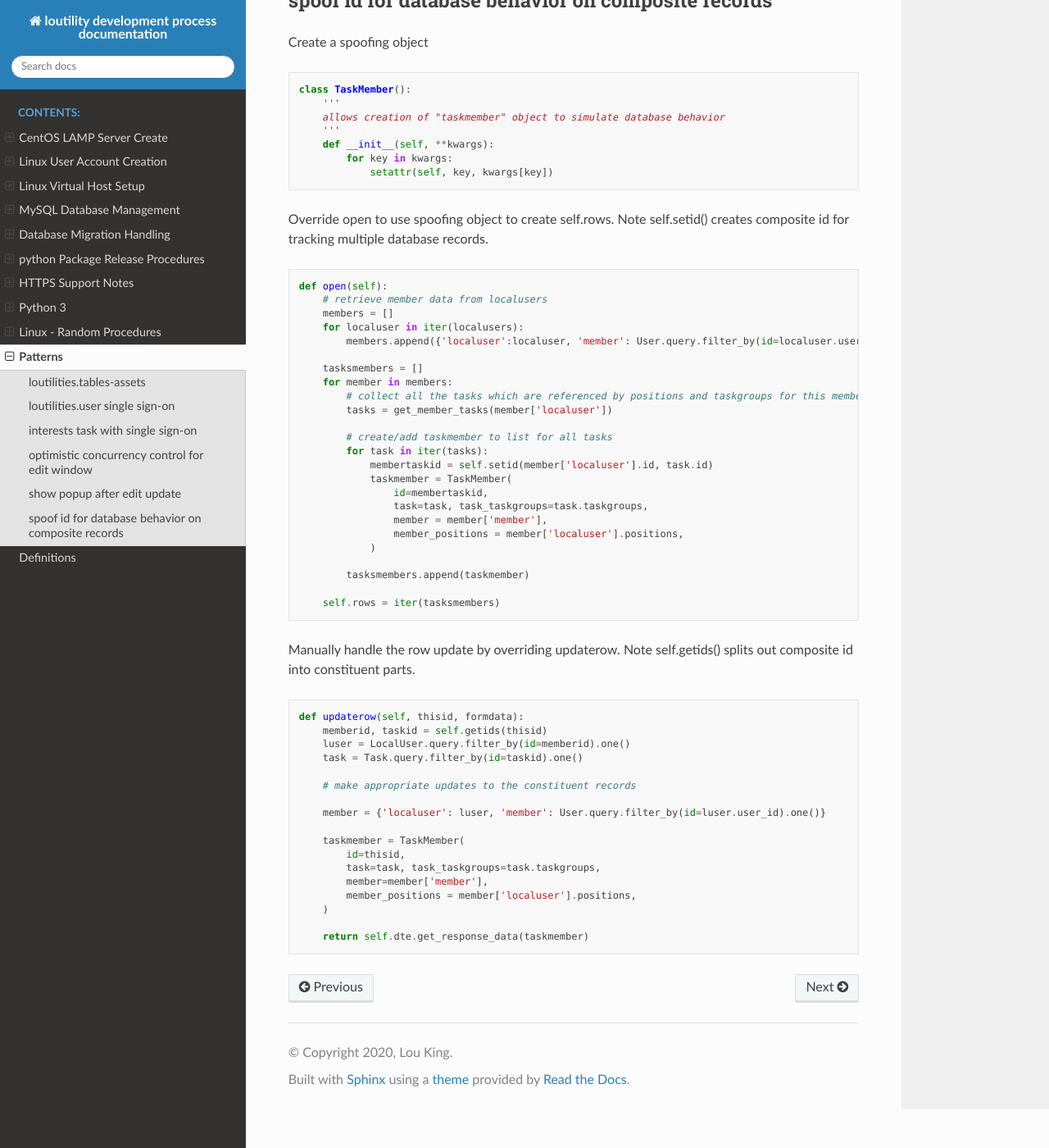
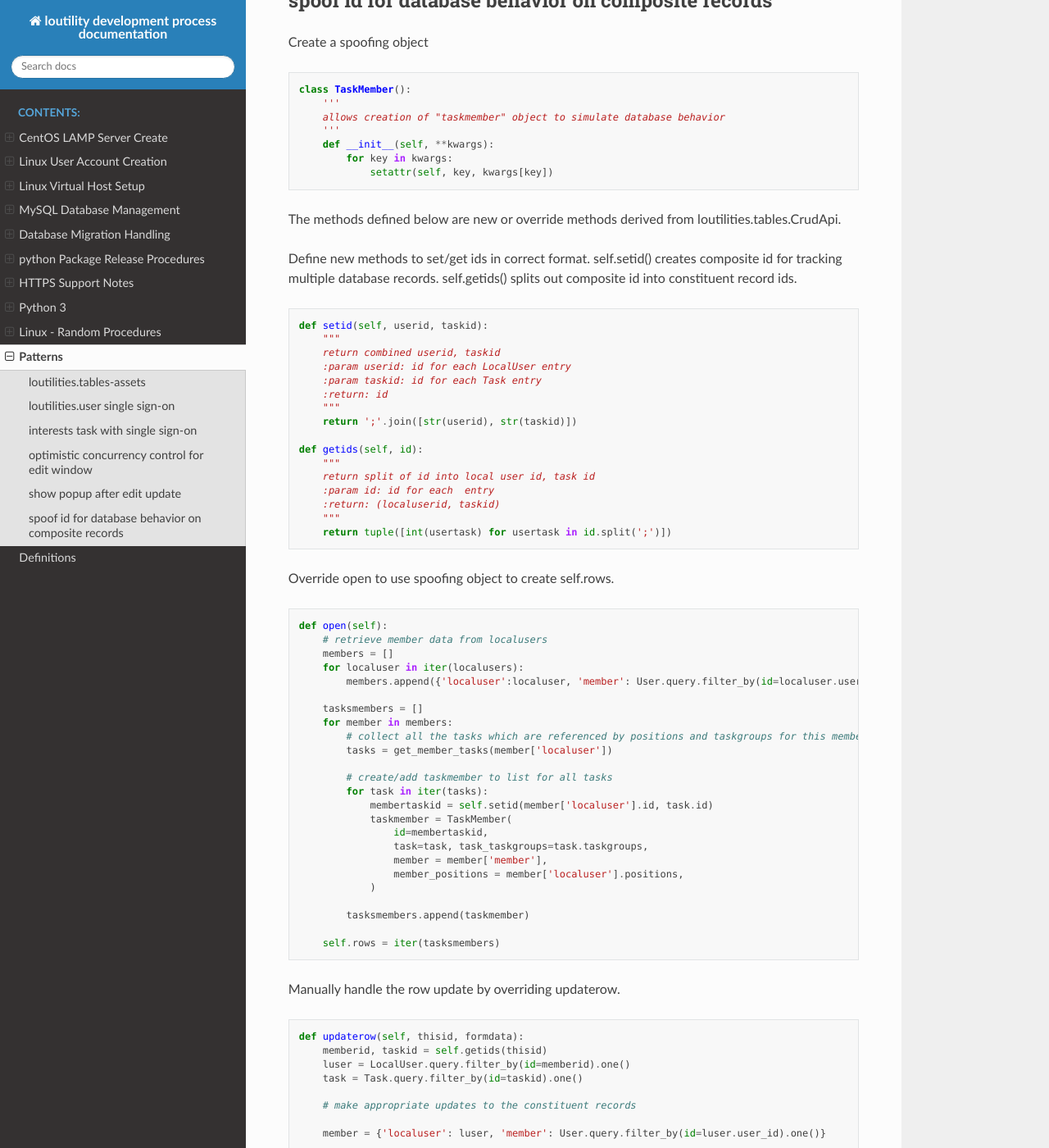
Before and after one commit to shanholtzerk/fork_loudevprocess, a Sphinx documentation site: the page built from docs/source/patterns.rst, in a window 1280 px wide and 1400 px high, scrolled down 5621 px. Shown: the whole window at 82% size. Built offline with Sphinx 7.4.7 and the Read the Docs theme 2.0.0, drawn with Linux system fonts in a browser that asks for light colours.

Commit message:
new patterns: composite record handling: add setid(), getids() methods

```diff
--- a/docs/source/patterns.rst
+++ b/docs/source/patterns.rst
@@ -320,8 +320,32 @@ Create a spoofing object
             for key in kwargs:
                 setattr(self, key, kwargs[key])
 
-Override open to use spoofing object to create self.rows. Note self.setid() creates composite id for tracking
-multiple database records.
+The methods defined below are new or override methods derived from loutilities.tables.CrudApi.
+
+Define new methods to set/get ids in correct format. self.setid() creates composite id for tracking
+multiple database records. self.getids() splits out composite id into constituent
+record ids.
+
+.. code-block:: python
+
+    def setid(self, userid, taskid):
+        """
+        return combined userid, taskid
+        :param userid: id for each LocalUser entry
+        :param taskid: id for each Task entry
+        :return: id
+        """
+        return ';'.join([str(userid), str(taskid)])
+
+    def getids(self, id):
+        """
+        return split of id into local user id, task id
+        :param id: id for each  entry
+        :return: (localuserid, taskid)
+        """
+        return tuple([int(usertask) for usertask in id.split(';')])
+
+Override open to use spoofing object to create self.rows.
 
 .. code-block:: python
 
@@ -350,8 +374,7 @@ multiple database records.
 
         self.rows = iter(tasksmembers)
 
-Manually handle the row update by overriding updaterow. Note self.getids() splits out composite id into constituent
-parts.
+Manually handle the row update by overriding updaterow.
 
 .. code-block:: python
 
```
